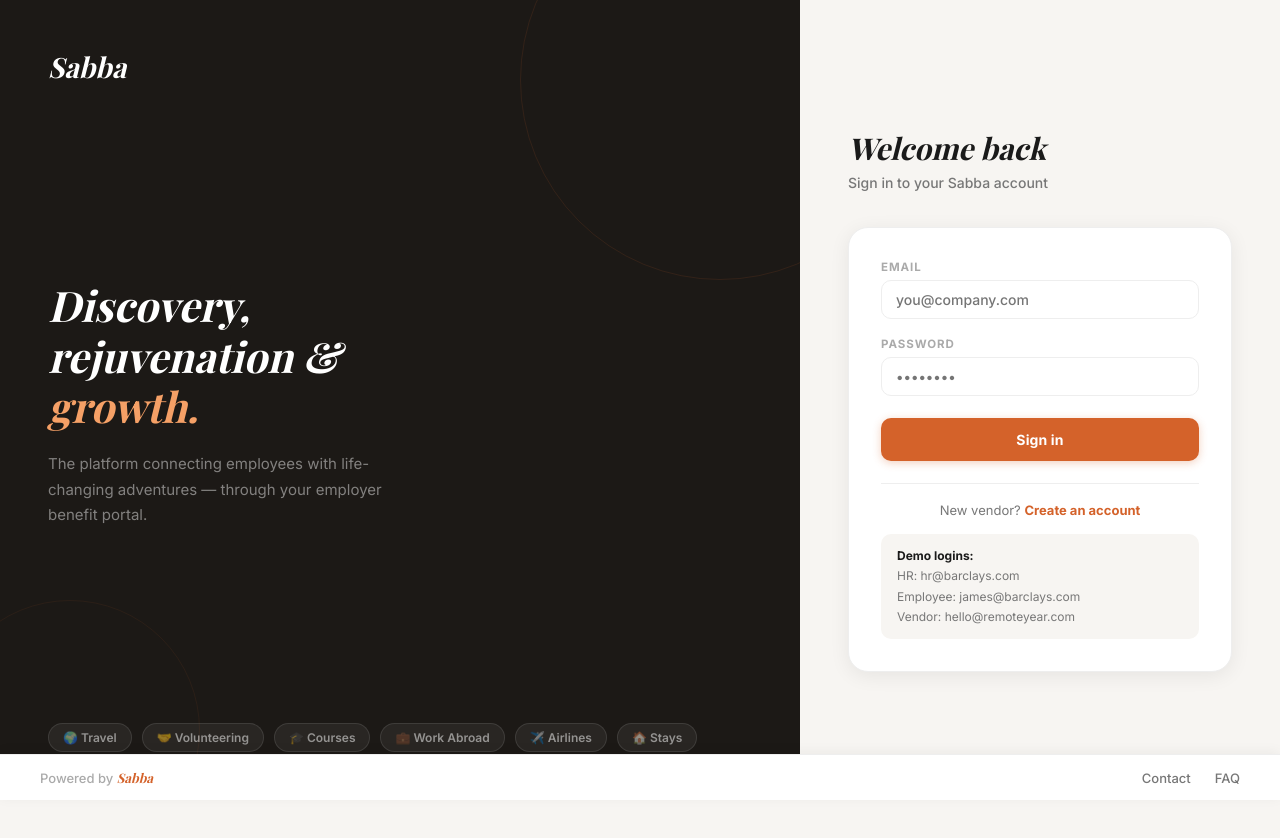
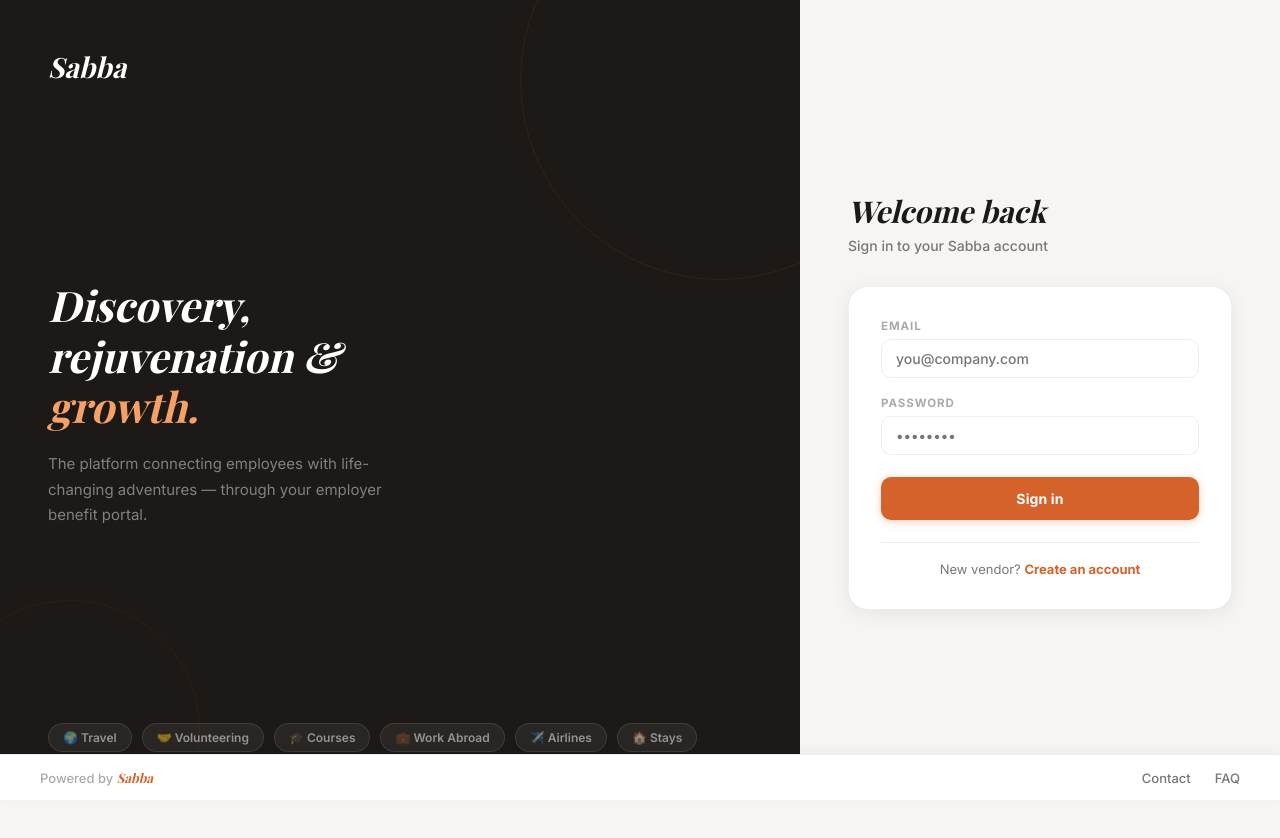
Before and after one commit to sabbaplatform-jpg/Sabba, a React (Create React App) app in the folder frontend/: page /login in a window 1280 px wide. Shown: the top 838 px of the page. Built offline with nearby package versions, Linux system fonts and the light colour scheme; a web font is replaced by a local one.

Commit message:
Remove demo logins from login page

```diff
--- a/frontend/src/pages/Login.js
+++ b/frontend/src/pages/Login.js
@@ -2,7 +2,7 @@
 import { useNavigate, Link } from 'react-router-dom';
 import { useAuth } from '../context/AuthContext';
 import { Input, Button } from '../components/UI';
-import { colors, font, gradients } from '../lib/styles';
+import { colors, font } from '../lib/styles';
 
 export default function Login() {
   const { login }    = useAuth();
@@ -19,7 +19,7 @@
       const dest = { hr: '/hr', employee: '/home', vendor: '/vendor' }[user.role] || '/';
       navigate(dest);
     } catch (err) {
-      setError(err.response?.data?.error || 'Login failed');
+      setError(err.response?.data?.error || 'Invalid email or password');
     } finally {
       setLoading(false);
     }
@@ -29,7 +29,6 @@
     <div style={{ minHeight: '100vh', display: 'flex', fontFamily: font.body }}>
       {/* Left — branding panel */}
       <div style={{ flex: 1, background: '#1C1916', display: 'flex', flexDirection: 'column', justifyContent: 'space-between', padding: '48px', position: 'relative', overflow: 'hidden' }}>
-        {/* Decorative arcs */}
         <div style={{ position: 'absolute', right: -120, top: -120, width: 400, height: 400, borderRadius: '50%', border: '1px solid rgba(212,98,42,0.12)' }}/>
         <div style={{ position: 'absolute', left: -60, bottom: -60, width: 260, height: 260, borderRadius: '50%', border: '1px solid rgba(212,98,42,0.08)' }}/>
 
@@ -59,7 +58,7 @@
       {/* Right — login form */}
       <div style={{ width: 480, background: '#F7F5F2', display: 'flex', alignItems: 'center', justifyContent: 'center', padding: 48 }}>
         <div style={{ width: '100%' }}>
-          <div style={{ marginBottom: 36 }}>
+          <div style={{ marginBottom: 32 }}>
             <h2 style={{ fontFamily: font.display, fontSize: 30, fontWeight: 700, fontStyle: 'italic', color: colors.dark, marginBottom: 6 }}>Welcome back</h2>
             <p style={{ fontSize: 14, color: colors.muted, fontWeight: 500 }}>Sign in to your Sabba account</p>
           </div>
@@ -81,14 +80,6 @@
                 New vendor? <Link to="/register" style={{ color: colors.orange, fontWeight: 700, textDecoration: 'none' }}>Create an account</Link>
               </p>
             </div>
-
-            {/* Demo hint */}
-            <div style={{ marginTop: 16, padding: '12px 16px', background: '#F7F5F2', borderRadius: 10, fontSize: 12, color: colors.muted, lineHeight: 1.7 }}>
-              <strong style={{ color: colors.dark }}>Demo logins:</strong><br/>
-              HR: hr@barclays.com<br/>
-              Employee: james@barclays.com<br/>
-              Vendor: hello@remoteyear.com
-            </div>
           </div>
         </div>
       </div>
```
